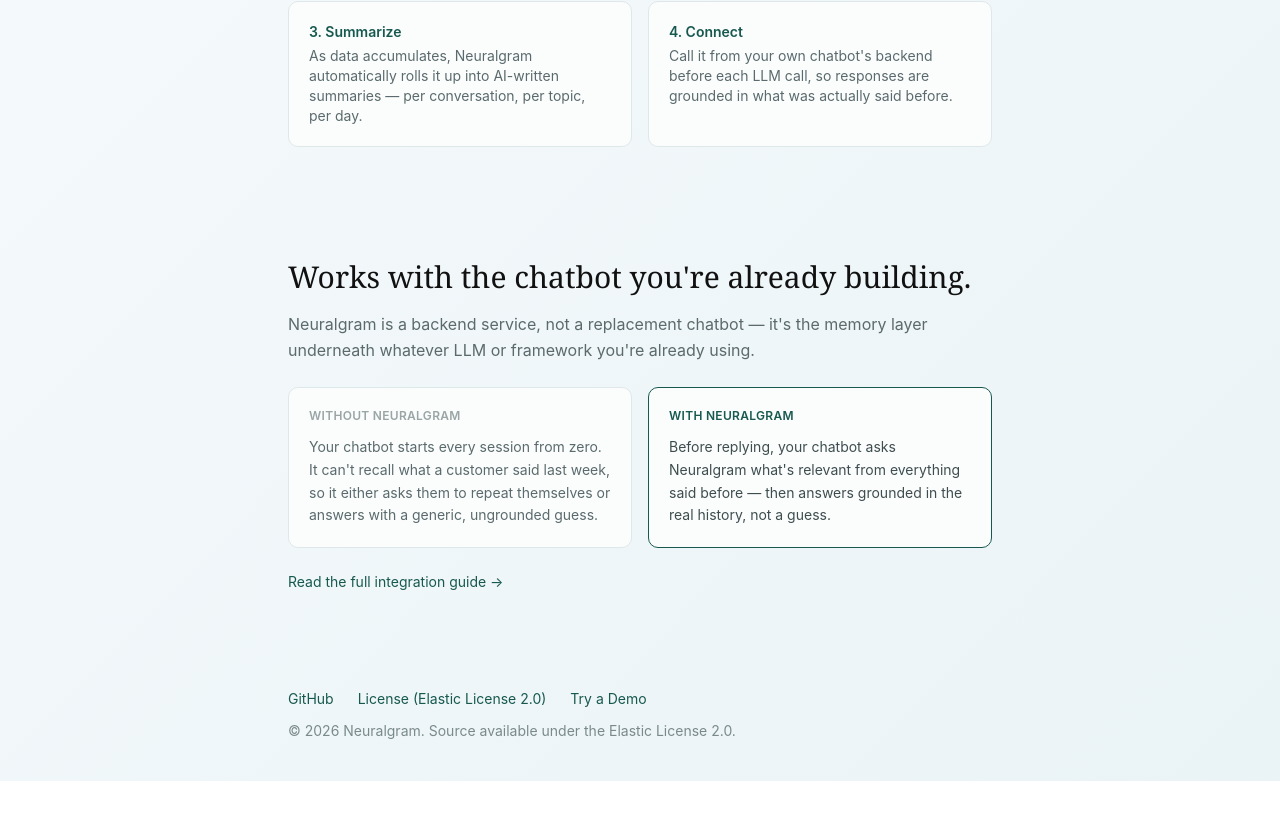
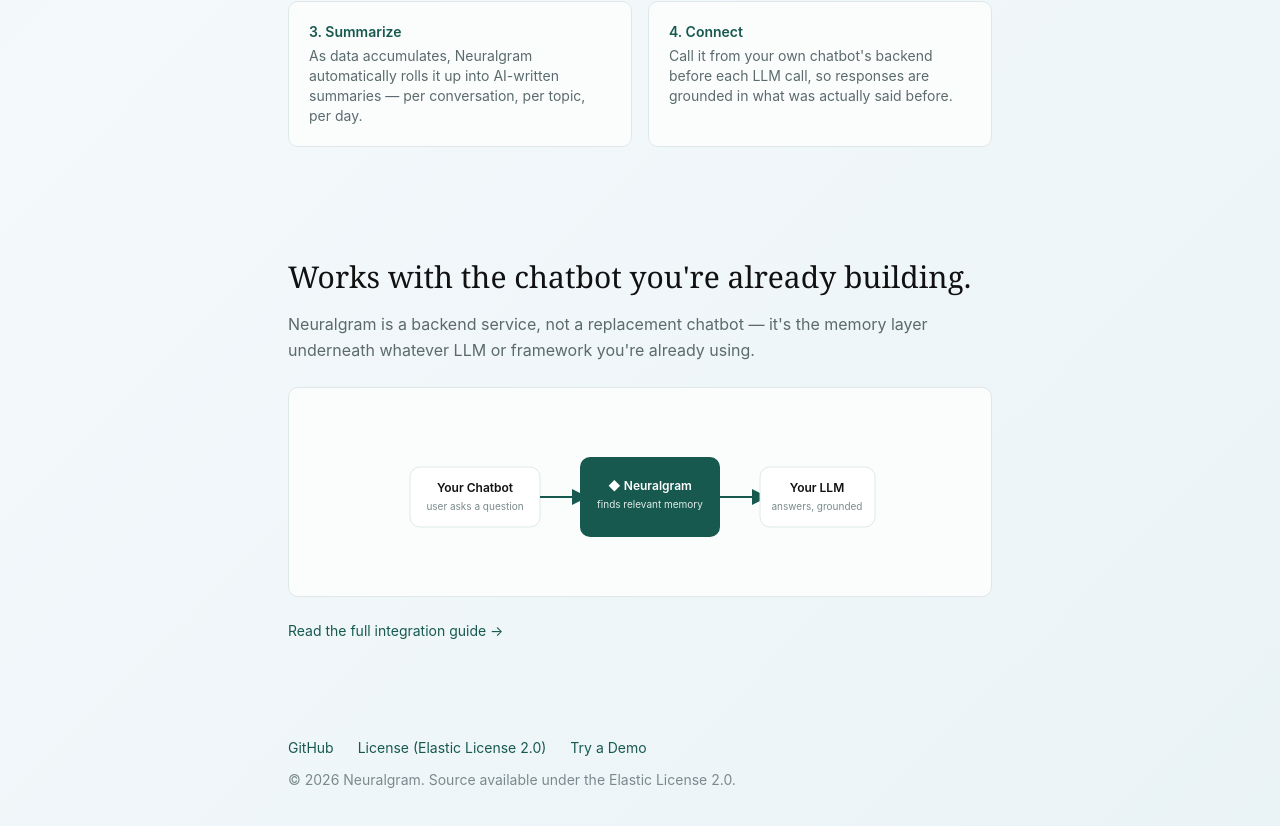
Before and after one commit to wankhede04/neuralgram, a React (Vite) app in the folder frontend/: page / in a window 1280 px wide. Shown: the part 1161-1987 px from the top of the page. Before the commit the page ends 1942 px from the top, so only its background shows below. Built offline with nearby package versions, Linux system fonts and the light colour scheme; no server answers.

Commit message:
feat(frontend): use a horizontal flow diagram for the integration section
Replaces the text-only before/after cards with an inline SVG flow:
Your Chatbot -> Neuralgram -> Your LLM. Matches the page's design
system colors and gives the rest of an otherwise text-heavy page
a genuine visual moment.

```diff
--- a/frontend/src/pages/LandingPage.tsx
+++ b/frontend/src/pages/LandingPage.tsx
@@ -122,33 +122,33 @@
           Neuralgram is a backend service, not a replacement chatbot — it's the memory
           layer underneath whatever LLM or framework you're already using.
         </p>
-        <div className="grid grid-cols-1 sm:grid-cols-2 gap-4">
-          <div
-            className="rounded-[10px] p-5"
-            style={{ backgroundColor: "#fbfdfd", border: "1px solid #dfe8e9" }}
-          >
-            <div className="text-xs font-semibold uppercase tracking-wide mb-3" style={{ color: "#9aa5a6" }}>
-              Without Neuralgram
-            </div>
-            <p className="text-sm leading-relaxed" style={{ color: "#5b6a6c" }}>
-              Your chatbot starts every session from zero. It can't recall what a
-              customer said last week, so it either asks them to repeat themselves
-              or answers with a generic, ungrounded guess.
-            </p>
-          </div>
-          <div
-            className="rounded-[10px] p-5"
-            style={{ backgroundColor: "#fbfdfd", border: `1px solid #17594f` }}
-          >
-            <div className="text-xs font-semibold uppercase tracking-wide mb-3" style={{ color: "#17594f" }}>
-              With Neuralgram
-            </div>
-            <p className="text-sm leading-relaxed" style={{ color: "#3f4d4e" }}>
-              Before replying, your chatbot asks Neuralgram what's relevant from
-              everything said before — then answers grounded in the real history,
-              not a guess.
-            </p>
-          </div>
+        <div
+          className="rounded-[10px] p-6"
+          style={{ backgroundColor: "#fbfdfd", border: "1px solid #dfe8e9" }}
+        >
+          <svg viewBox="0 0 480 160" width="100%" height="160" role="img" aria-label="Your Chatbot connects to Neuralgram, which grounds the response sent to your LLM">
+            <rect x="10" y="55" width="130" height="60" rx="10" fill="#ffffff" stroke="#dfe8e9" />
+            <text x="75" y="80" textAnchor="middle" fontSize="12" fill="#111" fontWeight="600">Your Chatbot</text>
+            <text x="75" y="98" textAnchor="middle" fontSize="10" fill="#7a8a8c">user asks a question</text>
+
+            <line x1="140" y1="85" x2="180" y2="85" stroke="#17594f" strokeWidth="2" markerEnd="url(#flow-arrow)" />
+
+            <rect x="180" y="45" width="140" height="80" rx="10" fill="#17594f" />
+            <text x="250" y="78" textAnchor="middle" fontSize="12" fill="#ffffff" fontWeight="600">◆ Neuralgram</text>
+            <text x="250" y="96" textAnchor="middle" fontSize="10" fill="#dfece8">finds relevant memory</text>
+
+            <line x1="320" y1="85" x2="360" y2="85" stroke="#17594f" strokeWidth="2" markerEnd="url(#flow-arrow)" />
+
+            <rect x="360" y="55" width="115" height="60" rx="10" fill="#ffffff" stroke="#dfe8e9" />
+            <text x="417" y="80" textAnchor="middle" fontSize="12" fill="#111" fontWeight="600">Your LLM</text>
+            <text x="417" y="98" textAnchor="middle" fontSize="10" fill="#7a8a8c">answers, grounded</text>
+
+            <defs>
+              <marker id="flow-arrow" markerWidth="8" markerHeight="8" refX="4" refY="4" orient="auto">
+                <path d="M0,0 L8,4 L0,8 Z" fill="#17594f" />
+              </marker>
+            </defs>
+          </svg>
         </div>
         <a
           href={DOCS_URL}
```
